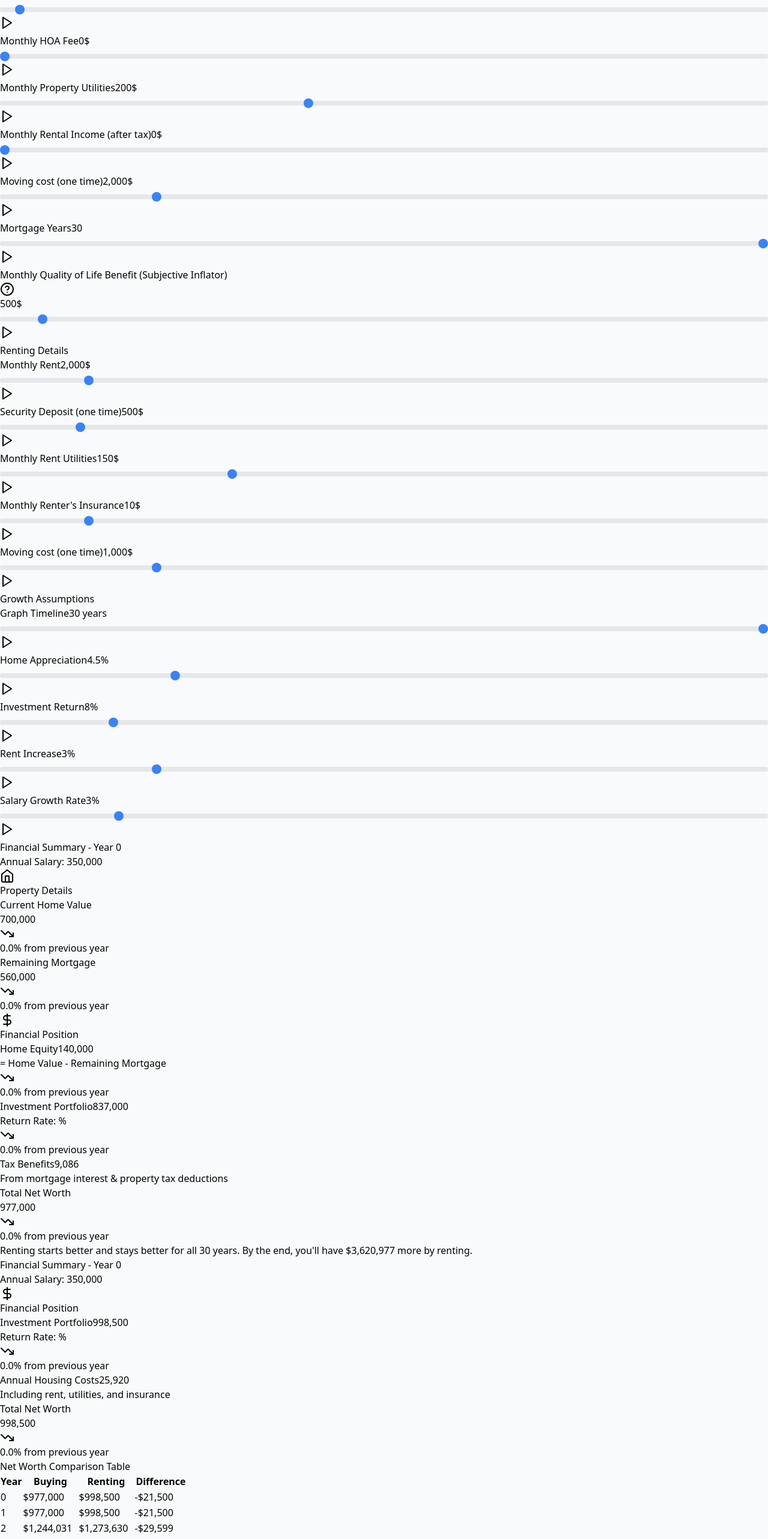
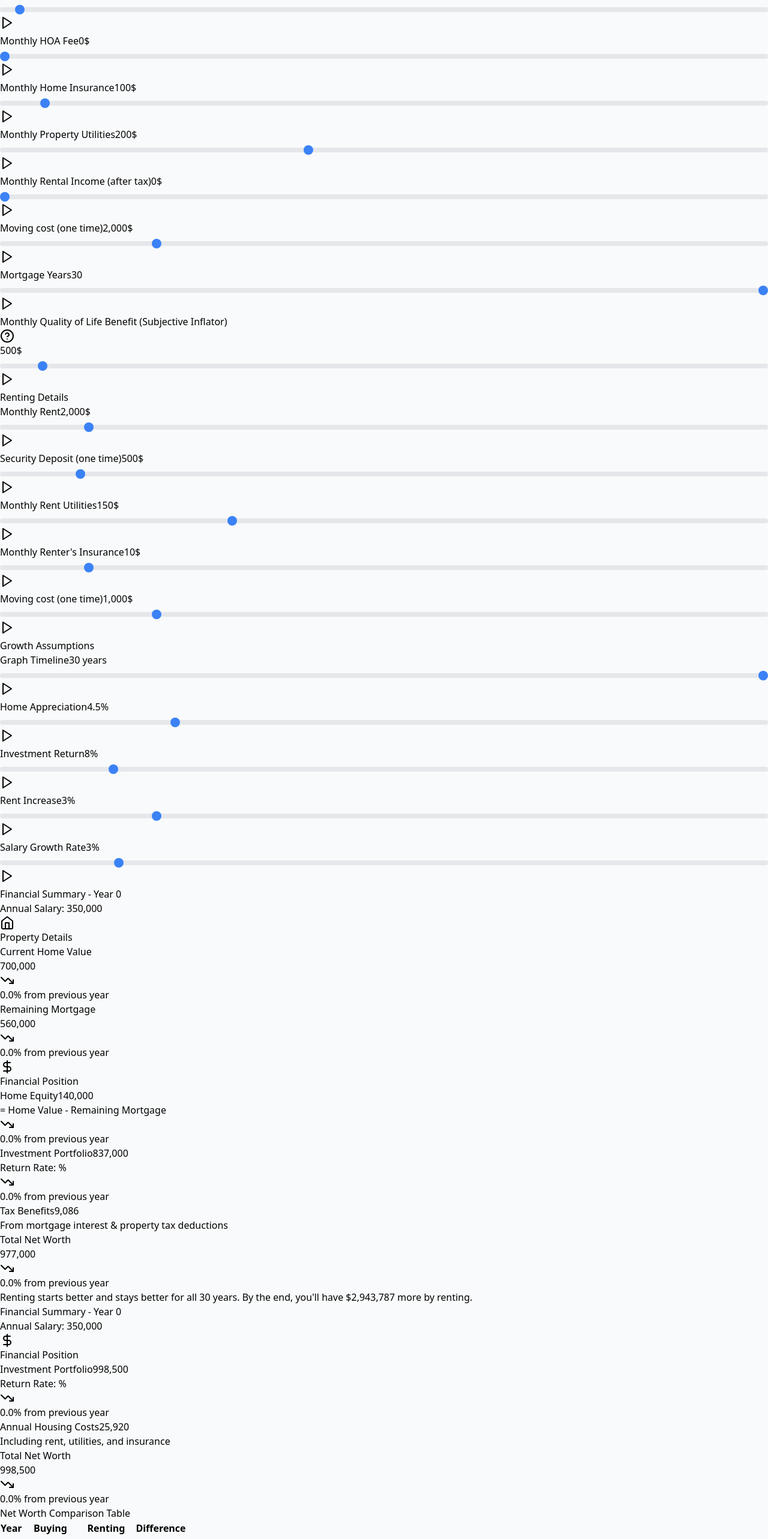
Before and after one commit to MaksimDan/housing-calculator, a React (Vite) app: page / in a window 1280 px wide. Shown: the part 1120-3685 px from the top of the page at 60% size. Built offline with nearby package versions, Linux system fonts and the light colour scheme.

Commit message:
add home insurance rate

```diff
--- a/src/HousingCalculator.tsx
+++ b/src/HousingCalculator.tsx
@@ -14,8 +14,6 @@ import {
 import { AnimatedInput } from './AnimatedInput';
 import { AffordabilityCheck } from './AffordabilityCheck';
 import { DetailedMathCard } from './DetailedMathCard';
-
-const ANNUAL_HOMEOWNERS_INSURANCE_RATE = 0.0065;
 
 // Custom hook for persisting state in localStorage
 const usePersistedState = (key, defaultValue) => {
@@ -47,10 +45,11 @@ const HousingCalculator = () => {
   const [mortgageYears, setMortgageYears] = usePersistedState('housing-mortgageYears', 30);
   const [PMIRate, setPMIRate] = usePersistedState('housing-PMIRate', 1);
   const [propertyTaxRate, setPropertyTaxRate] = usePersistedState('housing-propertyTaxRate', 1.2);
-  const [melloRoosTaxRate, setMelloRoosTaxRate] = usePersistedState('housing-melloRoosTaxRate', 0); // New state for Mello-Roos
+  const [melloRoosTaxRate, setMelloRoosTaxRate] = usePersistedState('housing-melloRoosTaxRate', 0);
   const [closingCostPercent, setClosingCostPercent] = usePersistedState('housing-closingCost', 3);
   const [annualMaintenanceRate, setannualMaintenanceRate] = usePersistedState('housing-maintenanceRate', 2);
   const [monthlyHOAFee, setMonthlyHOAFee] = usePersistedState('housing-hoaFee', 0);
+  const [monthlyHomeInsurance, setMonthlyHomeInsurance] = usePersistedState('housing-homeInsurance', 100);
 
   // Rental Related - Inputs for rental scenario and potential rental income
   const [monthlyRent, setMonthlyRent] = usePersistedState('housing-monthlyRent', 2000);
@@ -94,10 +93,11 @@ const HousingCalculator = () => {
     setMortgageYears(30);
     setPMIRate(1);
     setPropertyTaxRate(1.2);
-    setMelloRoosTaxRate(0); // Reset Mello-Roos
+    setMelloRoosTaxRate(0);
     setClosingCostPercent(3);
     setannualMaintenanceRate(2);
     setMonthlyHOAFee(0);
+    setMonthlyHomeInsurance(100);
     setMonthlyRent(2000);
     setMonthlyRentalIncome(0);
     setRentDeposit(500);
@@ -143,7 +143,7 @@ const HousingCalculator = () => {
   // Calculate tax savings from mortgage interest, property taxes, and Mello-Roos taxes
   const calculateTaxSavings = (mortgageInterest, propertyTaxes, melloRoosTaxes) => {
     // Only benefit from itemizing if deductions exceed standard deduction
-    const totalItemizedDeductions = mortgageInterest + propertyTaxes + melloRoosTaxes; // Include Mello-Roos
+    const totalItemizedDeductions = mortgageInterest + propertyTaxes + melloRoosTaxes;
     const extraDeductionBenefit = Math.max(0, totalItemizedDeductions - standardDeduction);
     return extraDeductionBenefit * (effectiveTaxRate / 100);
   };
@@ -181,16 +181,15 @@ const HousingCalculator = () => {
 
     const initialMonthlyTakeHome = calculateMonthlyTakeHome(annualSalaryBeforeTax);
     const initialMonthlyPropertyTax = (currentHomeValue * (propertyTaxRate / 100)) / 12;
-    const initialMonthlyMelloRoosTax = (currentHomeValue * (melloRoosTaxRate / 100)) / 12; // Initial Mello-Roos
-    const initialMonthlyHomeInsurance = (currentHomeValue * ANNUAL_HOMEOWNERS_INSURANCE_RATE) / 12;
+    const initialMonthlyMelloRoosTax = (currentHomeValue * (melloRoosTaxRate / 100)) / 12;
     const initialMonthlyMaintenance = (currentHomeValue * annualMaintenanceRate / 100) / 12;
     const initialMonthlyPMI = downPaymentPercent < 20 ? (mortgageBalance * PMIRate) / 100 / 12 : 0;
 
     const initialTotalMonthlyHousingCosts =
       monthlyMortgagePayment +
       initialMonthlyPropertyTax +
-      initialMonthlyMelloRoosTax + // Add Mello-Roos to initial costs
-      initialMonthlyHomeInsurance +
+      initialMonthlyMelloRoosTax +
+      monthlyHomeInsurance +
       initialMonthlyMaintenance +
       initialMonthlyPMI +
       monthlyPropertyUtilities +
@@ -212,16 +211,15 @@ const HousingCalculator = () => {
       );
 
       const yearlyPropertyTaxes = currentHomeValue * (propertyTaxRate / 100);
-      const yearlyMelloRoosTaxes = currentHomeValue * (melloRoosTaxRate / 100); // Yearly Mello-Roos
+      const yearlyMelloRoosTaxes = currentHomeValue * (melloRoosTaxRate / 100);
       const yearlyTaxSavings = calculateTaxSavings(
         mortgageBreakdown.yearlyInterestPaid,
         yearlyPropertyTaxes,
-        yearlyMelloRoosTaxes // Pass Mello-Roos to tax savings
+        yearlyMelloRoosTaxes
       );
 
       const monthlyPropertyTax = yearlyPropertyTaxes / 12;
-      const monthlyMelloRoosTax = yearlyMelloRoosTaxes / 12; // Monthly Mello-Roos
-      const monthlyHomeInsurance = (currentHomeValue * ANNUAL_HOMEOWNERS_INSURANCE_RATE) / 12;
+      const monthlyMelloRoosTax = yearlyMelloRoosTaxes / 12;
       const monthlyMaintenance = (currentHomeValue * annualMaintenanceRate) / 100 / 12;
 
       const equityPercentOriginal = ((homePrice - mortgageBalance) / homePrice) * 100;
@@ -232,7 +230,7 @@ const HousingCalculator = () => {
       const totalMonthlyHomeownerCosts =
         monthlyMortgagePayment +
         monthlyPropertyTax +
-        monthlyMelloRoosTax + // Add Mello-Roos to monthly costs
+        monthlyMelloRoosTax +
         monthlyHomeInsurance +
         monthlyMaintenance +
         monthlyPMI +
@@ -266,7 +264,6 @@ const HousingCalculator = () => {
         annualRentCosts: Math.round(totalMonthlyRenterCosts * 12),
         monthlyRentalIncome: Math.round(currentMonthlyRentalIncome),
         yearlyTaxSavings: Math.round(yearlyTaxSavings),
-        // yearlyMelloRoosTaxes: Math.round(yearlyMelloRoosTaxes) // Optional: if needed for detailed display
       });
 
       if (year > 0) {
@@ -307,14 +304,14 @@ const HousingCalculator = () => {
     }
     return data;
   }, [
-    homePrice, downPaymentPercent, effectiveMortgageRate, propertyTaxRate, melloRoosTaxRate, // Added melloRoosTaxRate
+    homePrice, downPaymentPercent, effectiveMortgageRate, propertyTaxRate, melloRoosTaxRate,
     monthlyRent, homeAppreciation, investmentReturn, rentIncrease,
     closingCostPercent, monthlyRenterInsurance, monthlyRentUtilities,
     monthlyPropertyUtilities, salaryGrowthRate, initialInvestment,
     annualSalaryBeforeTax, effectiveTaxRate,
     standardDeduction, monthlyRentalIncome, movingCostBuying,
     rentDeposit, PMIRate, annualMaintenanceRate, monthlyQualityOfLife,
-    mortgageYears, movingCostRenting, monthlyHOAFee
+    mortgageYears, movingCostRenting, monthlyHOAFee, monthlyHomeInsurance
   ]);
 
   const isValidProjectionData = (data) => Array.isArray(data) && !data.error;
@@ -465,13 +462,12 @@ const HousingCalculator = () => {
               step={0.1}
               suffix="%"
             />
-            {/* New Mello-Roos Input */}
             <AnimatedInput
               label="Mello-Roos Tax Rate"
               value={melloRoosTaxRate}
               onChange={setMelloRoosTaxRate}
               min={0}
-              max={2} // Mello-Roos rates are typically lower than general property tax
+              max={2}
               step={0.05}
               suffix="%"
             />
@@ -491,6 +487,15 @@ const HousingCalculator = () => {
               min={0}
               max={3000}
               step={1}
+              suffix="$"
+            />
+            <AnimatedInput
+              label="Monthly Home Insurance"
+              value={monthlyHomeInsurance}
+              onChange={setMonthlyHomeInsurance}
+              min={50}
+              max={1000}
+              step={10}
               suffix="$"
             />
             <AnimatedInput
```
